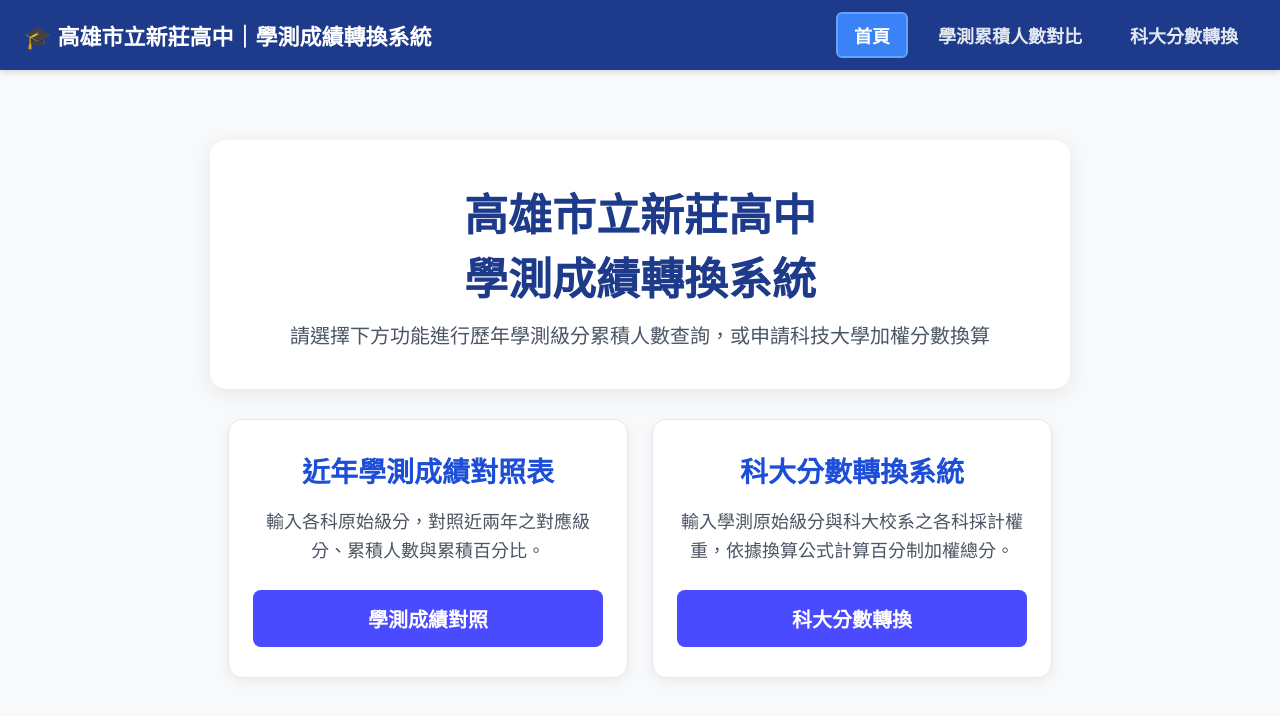
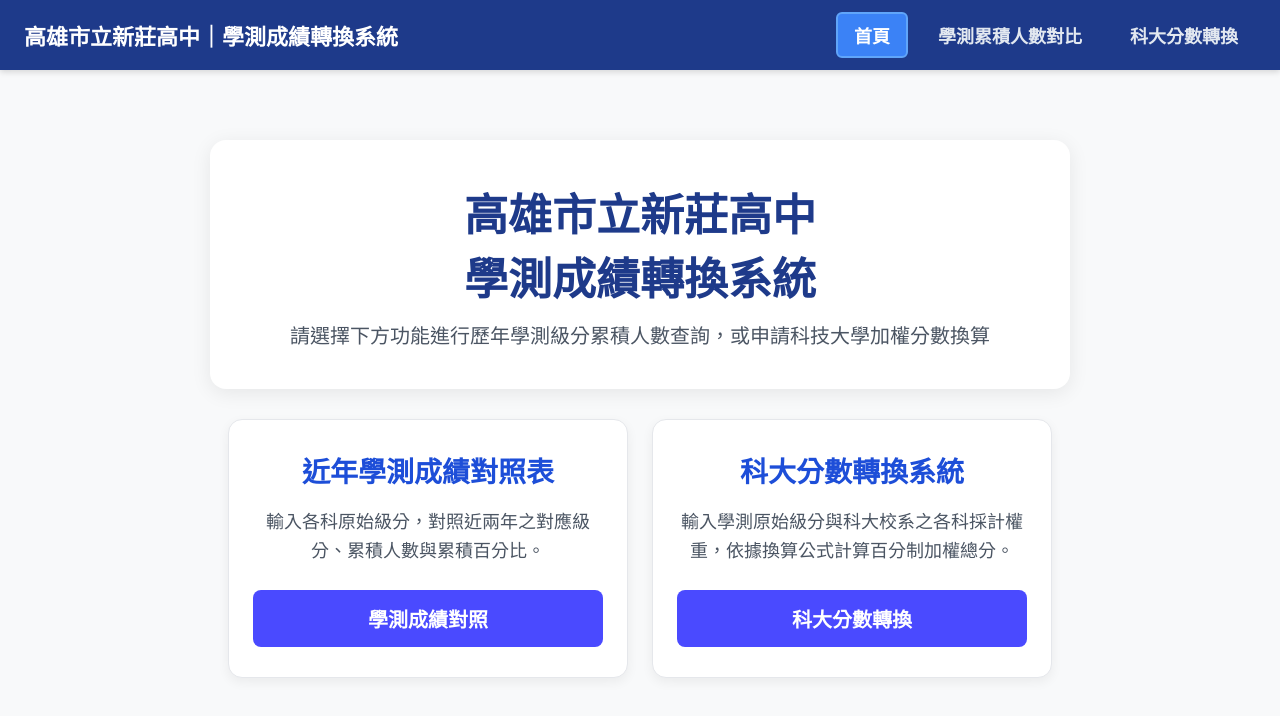
Before and after one commit to hchszjtang/HCHS_scoreconsolidate, a plain HTML site: page index.html in a window 1280 px wide. Drawn offline with Linux system fonts and the light colour scheme.

Commit message:
Update index.html

```diff
--- a/index.html
+++ b/index.html
@@ -430,7 +430,7 @@
     <!-- ✅ 頂部導覽列 -->
     <nav class="navbar no-print">
       <div class="nav-brand" onclick="switchView('home')">
-        🎓 高雄市立新莊高中｜學測成績轉換系統
+        高雄市立新莊高中｜學測成績轉換系統
       </div>
       <div class="nav-links">
         <button id="nav-home" class="nav-btn active" onclick="switchView('home')">首頁</button>
```
